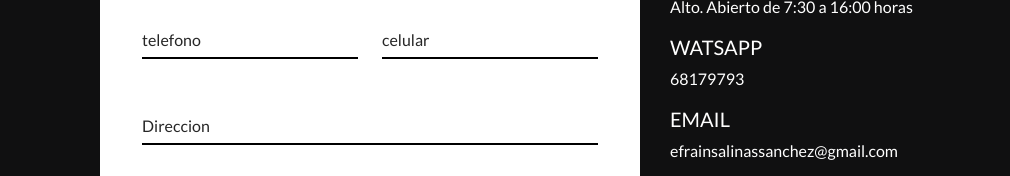
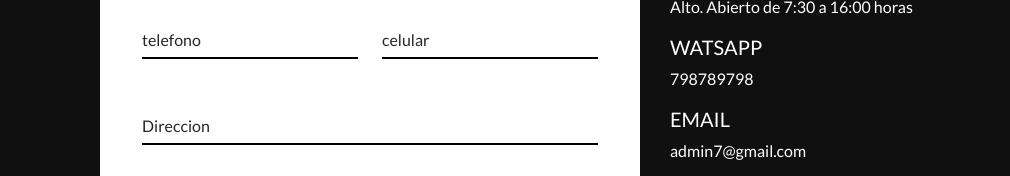
Before and after one commit to esalinassanchez/snack7, a plain HTML site: page index.html in a window 1280 px wide. Shown: the part 2411-2587 px from the top of the page, 270-1280 px from the left. Drawn offline with Linux system fonts and the light colour scheme.

Commit message:
Actualizando datos de telefono

```diff
--- a/index.html
+++ b/index.html
@@ -271,9 +271,9 @@
         <h5>DIRECCION</h5>
         <p>Ubicado en la Avenida 6 de Marzo, El Alto. Abierto de 7:30 a 16:00 horas</p>
         <h5>WATSAPP</h5>
-        <p>68179793</p>
+        <p>798789798</p>
         <h5>EMAIL</h5>
-        <p>efrainsalinassanchez@gmail.com</p>
+        <p>admin7@gmail.com</p>
         <div class="social-links">
           <ul class="nav nav-item">
             <li><a href="#" class="btn btn-secondary mr-1 mb-2"><img src="images/instagram.png" alt="facebook" /></a></li>
```
